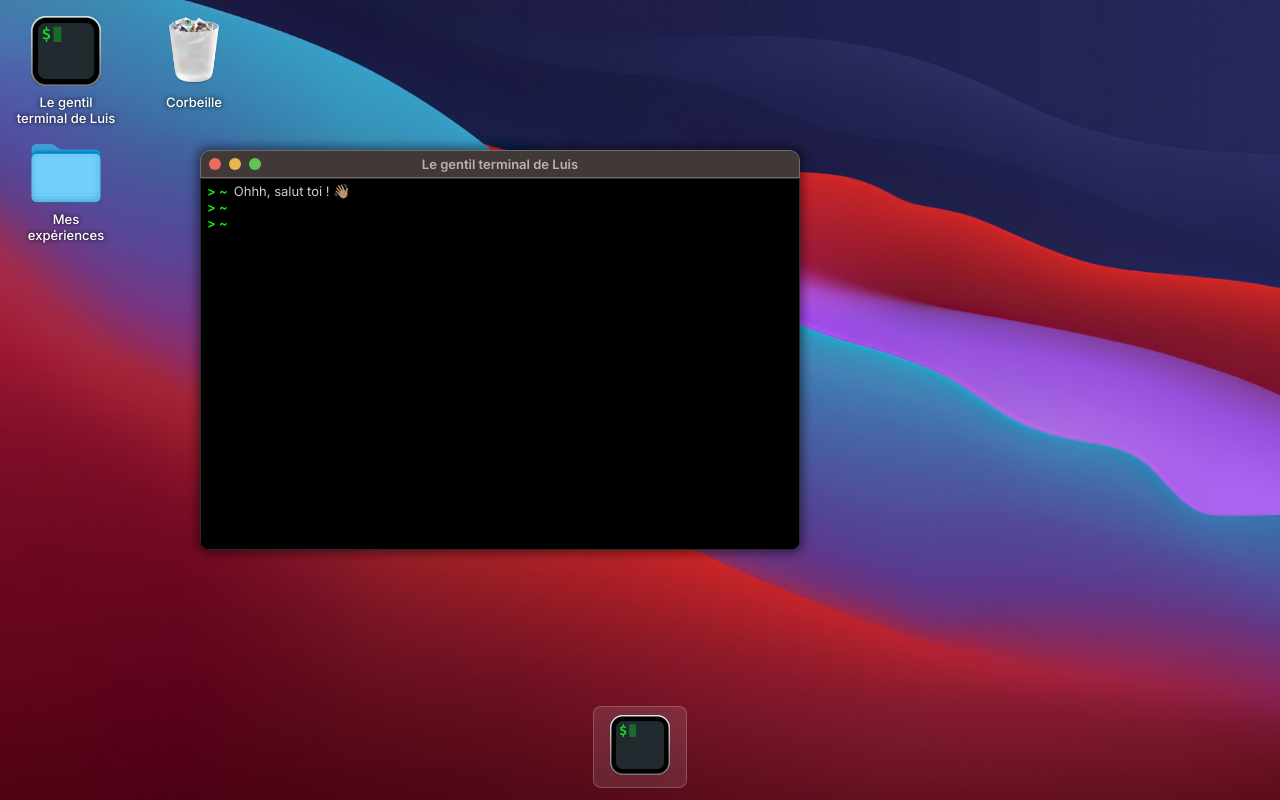
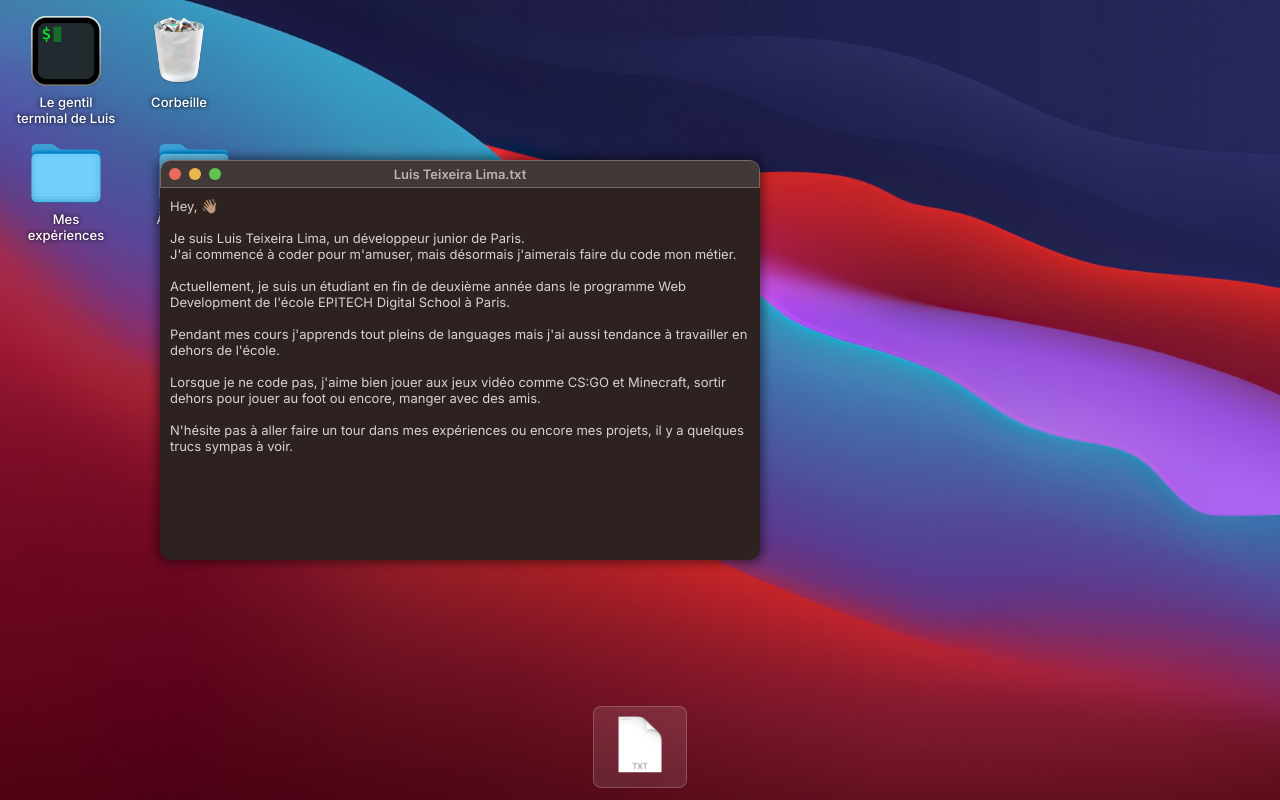
Before and after one commit to louwiis/portfolio, a Vue app: page / in a window 1280 px wide. Built offline with nearby package versions, Linux system fonts and the light colour scheme.

Commit message:
noteWindow + aboutme note content

```diff
--- a/src/components/Icon.vue
+++ b/src/components/Icon.vue
@@ -73,7 +73,7 @@ const drag = (e: MouseEvent) => {
 
   flex-direction: column;
   align-items: center;
-  width: 100px;
+  max-width: 100px;
   height: fit-content;
 
   cursor: pointer;
--- /dev/null
+++ b/src/components/NoteWindow.vue
@@ -0,0 +1,68 @@
+<script setup>
+import tabsStore from '../stores/tabs';
+import TabbedWindow from './TabbedWindow.vue';
+import { computed, defineProps } from 'vue';
+
+const { id } = defineProps({
+  id: {
+    type: String,
+    required: true
+  }
+});
+
+const note = tabsStore.getTabById(id);
+</script>
+
+<template>
+  <TabbedWindow v-if="note.isOpened" :id="id" :title="note.name">
+    <slot>
+      <div class="note" v-html="note.content" contenteditable="true" @input="tabsStore.updateNoteContent(id, $event.target.innerHTML)" />
+    </slot>
+  </TabbedWindow>
+</template>
+
+<style scoped lang="scss">
+.note {
+  background-color: rgb(45, 34, 31);
+  color: rgba(#FFFFFF, 0.8);
+  display: flex;
+  flex-direction: column;
+  width: 100%;
+  padding: 10px;
+
+  overflow: scroll;
+  -ms-overflow-style: none;  /* IE and Edge */
+  scrollbar-width: none;  /* Firefox */
+
+  &::-webkit-scrollbar {
+    display: none;
+  }
+}
+
+@keyframes wave-animation {
+    0% { transform: rotate( 0.0deg) }
+   10% { transform: rotate(14.0deg) }
+   20% { transform: rotate(-8.0deg) }
+   30% { transform: rotate(14.0deg) }
+   40% { transform: rotate(-4.0deg) }
+   50% { transform: rotate(10.0deg) }
+   60% { transform: rotate( 0.0deg) }
+  100% { transform: rotate( 0.0deg) }
+}
+
+:deep() {
+  .wave {
+    animation-name: wave-animation;
+    animation-duration: 2.5s;
+    animation-iteration-count: infinite;
+    transform-origin: 70% 70%;
+    display: inline-block;
+    line-height: 16px;
+    font-size: 14px;
+  }
+
+  .highlight {
+    color: rgb(255, 0, 0);
+  }
+}
+</style>
--- a/src/components/TerminalWindow.vue
+++ b/src/components/TerminalWindow.vue
@@ -113,21 +113,21 @@ setTimeout(() => {
 
 @keyframes wave-animation {
     0% { transform: rotate( 0.0deg) }
-   10% { transform: rotate(14.0deg) }  /* The following five values can be played with to make the waving more or less extreme */
+   10% { transform: rotate(14.0deg) }
    20% { transform: rotate(-8.0deg) }
    30% { transform: rotate(14.0deg) }
    40% { transform: rotate(-4.0deg) }
    50% { transform: rotate(10.0deg) }
-   60% { transform: rotate( 0.0deg) }  /* Reset for the last half to pause */
+   60% { transform: rotate( 0.0deg) }
   100% { transform: rotate( 0.0deg) }
 }
 
 :deep() {
   .wave {
-    animation-name: wave-animation;  /* Refers to the name of your @keyframes element below */
-    animation-duration: 2.5s;        /* Change to speed up or slow down */
-    animation-iteration-count: infinite;  /* Never stop waving :) */
-    transform-origin: 70% 70%;       /* Pivot around the bottom-left palm */
+    animation-name: wave-animation;
+    animation-duration: 2.5s;
+    animation-iteration-count: infinite;
+    transform-origin: 70% 70%;
     display: inline-block;
     line-height: 16px;
     font-size: 14px;
--- a/src/stores/tabs.js
+++ b/src/stores/tabs.js
@@ -19,7 +19,7 @@ export const tabsStore = reactive({
         id: 'terminal',
         icon: terminal,
         name: 'Le gentil terminal de Luis',
-        isOpened: true,
+        isOpened: false,
         isMinimized: false,
         isFullscreen: false,
         previousWith: 600,
@@ -31,6 +31,26 @@ export const tabsStore = reactive({
       },
     ],
     folders: [
+      {
+        id: 'personal',
+        icon: folder,
+        name: 'À propos de moi',
+        isOpened: false,
+        isMinimized: false,
+        isFullscreen: false,
+        isActive: false,
+        previousWith: 600,
+        width: 600,
+        previousHeight: 400,
+        height: 400,
+        x: 100,
+        y: 100,
+        files: [
+          {
+            id: 'note-aboutme',
+          }
+        ],
+      },
       {
         id: 'experiences',
         icon: folder,
@@ -205,10 +225,12 @@ export const tabsStore = reactive({
     ],
     notes: [
       {
-        id: 'agily-note',
+        id: 'note-aboutme',
         icon: note,
-        name: 'Résumé de mon expérience chez Agily',
-        isOpened: false,
+        name: 'Luis Teixeira Lima.txt',
+        content: "<div>Hey, <span class='wave'>👋🏼</span></div><div><br></div><div>Je suis Luis Teixeira Lima, un développeur junior de Paris.</div><div>J'ai commencé à coder pour m'amuser, mais désormais j'aimerais faire du code mon métier.</div><div><br></div><div>Actuellement, je suis un étudiant en fin de deuxième année dans le programme Web Development de l'école EPITECH Digital School à Paris.</div><div><br></div><div>Pendant mes cours j'apprends tout pleins de languages mais j'ai aussi tendance à travailler en dehors de l'école.</div><div><br></div><div>Lorsque je ne code pas, j'aime bien jouer aux jeux vidéo comme CS:GO et Minecraft, sortir dehors pour jouer au foot ou encore, manger avec des amis.</div><div><br></div><div>N'hésite pas à aller faire un tour dans mes expériences ou encore mes projets, il y a quelques trucs sympas à voir.</div>",
+        tmpContent: '',
+        isOpened: true,
         isMinimized: false,
         isFullscreen: false,
         previousWith: 600,
@@ -222,6 +244,7 @@ export const tabsStore = reactive({
         id: 'note-asquinas',
         icon: note,
         name: 'Résumé de mon expérience chez As Quinas',
+        content: '',
         isOpened: false,
         isMinimized: false,
         isFullscreen: false,
@@ -272,6 +295,10 @@ export const tabsStore = reactive({
     const tab = this.getAllTabs().find((tab) => tab.id === id);
 
     tab.isOpened = false
+
+    if (tab.tmpContent) {
+      tab.content = tab.tmpContent
+    }
   },
 
   minimizeTab(id) {
@@ -316,6 +343,12 @@ export const tabsStore = reactive({
 
   closeSelectedTab() {
     this.closeTab(this.state.selectedTab)
+  },
+
+  updateNoteContent(id, content) {
+    const note = this.state.notes.find((note) => note.id === id)
+
+    note.tmpContent = content
   }
 });
 
--- a/src/views/HomeView.vue
+++ b/src/views/HomeView.vue
@@ -5,11 +5,13 @@ import { computed } from 'vue';
 import Icon from '../components/Icon.vue';;
 
 import TerminalWindow from '../components/TerminalWindow.vue';
+import NoteWindow from '../components/NoteWindow.vue';
 import FolderWindow from '../components/FolderWindow.vue';
 import ImageWindow from '../components/ImageWindow.vue';
 
 const terminal = tabsStore.getTabById('terminal');
 
+const notes = tabsStore.state.notes;
 const folders = tabsStore.state.folders;
 const images = tabsStore.state.pictures;
 </script>
@@ -19,8 +21,12 @@ const images = tabsStore.state.pictures;
     <Icon id="terminal" :x="16" :y="16" />
     <Icon id="experiences" :x="16" :y="144" />
     <Icon id="trash" :x="144" :y="16" />
+    <Icon id="personal" :x="144" :y="144" />
+
 
     <TerminalWindow v-if="terminal?.isOpened" />
+
+    <NoteWindow v-for="note in notes" :id="note.id" />
 
     <FolderWindow v-for="folder in folders" :id="folder.id"/>
 
```
Also changed, not shown: src/assets/images/note.png.
